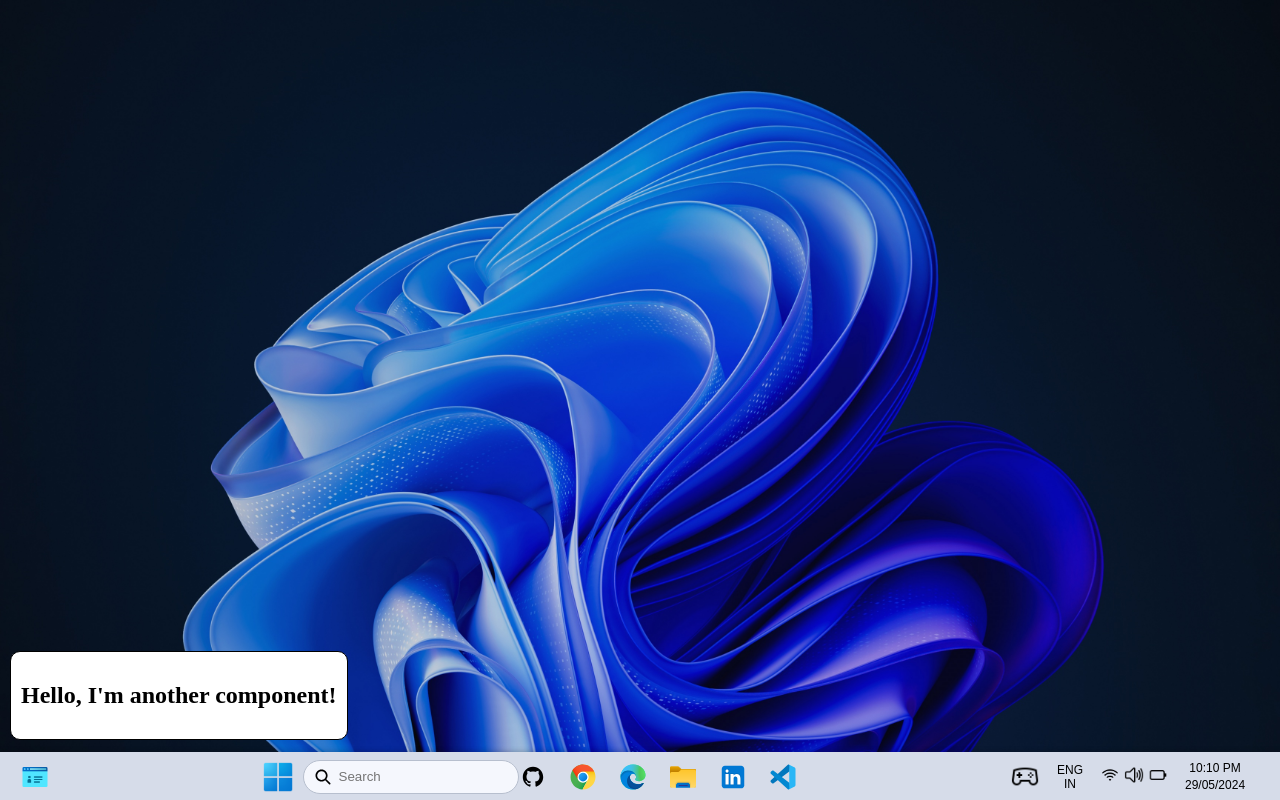
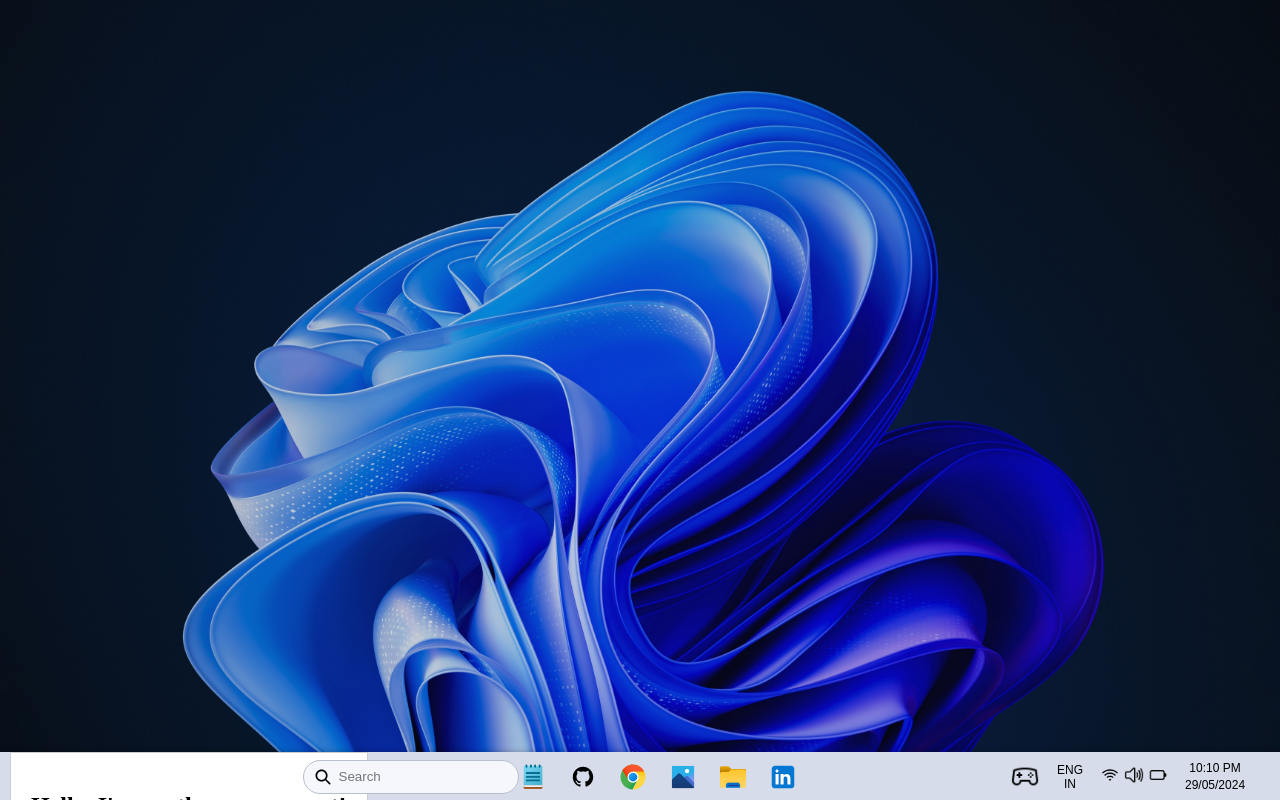
Before and after one commit to Piyush228/Windows11, a React (Create React App) app: page / in a window 1280 px wide. Both pictures are taken after a click on the picture 35 px from the left and 776 px from the top of the page. Built offline with nearby package versions, Linux system fonts and the light colour scheme.

Commit message:
Changes make in TaskBar

```diff
--- a/src/components/Taskbar.js
+++ b/src/components/Taskbar.js
@@ -3,28 +3,29 @@ import Modal from 'react-modal';
 import './Taskbar.scss';
 import SearchIcon from './SearchIcon';
 import RightIcons from './RightIcons';
-// import SmallIcon from './SmallIcon';
 import Icon from './Icon';
 import StartWindow from './StartWindow';
-
-// Set the root element for react-modal
+import AppIcon from './AppIcon';
+import AppComponent from './AppComponent/AppComponent';
+import Notepad from './Notepad/Notepad';
 Modal.setAppElement('#root');
 
 const Taskbar= ()=> {
   return (
     <div className="taskbar">
        <div className="taskbar-left">
-        <Icon iconName='Portfolio' iconUrl={`${process.env.PUBLIC_URL}/portfolio.png`} />
+        <Icon iconName='Portfolio' iconUrl={`${process.env.PUBLIC_URL}/portfolio.png`} message="My Portfolio :"/>
       </div>
       <div className="taskbar-centre">
         <Icon iconName='Start' iconUrl= {`${process.env.PUBLIC_URL}/start-icon.png`} componentName= {StartWindow}/>
         <SearchIcon />
-        <Icon iconName='Github' iconUrl= {`${process.env.PUBLIC_URL}/github.svg`}/>
-        <Icon iconName='Chrome' iconUrl= {`${process.env.PUBLIC_URL}/chrome-icon.svg`}/>
-        <Icon iconName='Edge' iconUrl= {`${process.env.PUBLIC_URL}/edge-icon.svg`}/>
+        <AppIcon iconName='Notepad' iconUrl= {`${process.env.PUBLIC_URL}/Notepad.png`} componentName={AppComponent} childComponentName={Notepad}/>
+        {/* <AppIcon iconName='Notepad' iconUrl= {`${process.env.PUBLIC_URL}/Notepad.png`} componentName={AppComponent} childComponentName={Chrome}/> */}
+        <Icon iconName='Github' iconUrl= {`${process.env.PUBLIC_URL}/github.svg`} message="Github Profile:" myLink="https://github.com/Piyush228"/>
+        <Icon iconName='Chrome' iconUrl= {`${process.env.PUBLIC_URL}/chrome-icon.svg`} />
+        <Icon iconName='Photos' iconUrl= {`${process.env.PUBLIC_URL}/photos.png`}/>
         <Icon iconName='File Explorer' iconUrl= {`${process.env.PUBLIC_URL}/file-explorer-icon.png`}/>
-        <Icon iconName='LinkedIn' iconUrl= {`${process.env.PUBLIC_URL}/linked-in-icon.svg`}/>
-        <Icon iconName='Visual Studio Code' iconUrl= {`${process.env.PUBLIC_URL}/visual-studio-code.svg`}/>
+        <Icon iconName='LinkedIn' iconUrl= {`${process.env.PUBLIC_URL}/linked-in-icon.svg`} message="LinkedIn Profile:"/>
       </div>
       <div className="taskbar-right">
         <RightIcons />
--- a/src/components/Taskbar.scss
+++ b/src/components/Taskbar.scss
@@ -14,6 +14,7 @@ body {
     bottom: 0;
     box-shadow: 0 -1px 5px rgba(0, 0, 0, 0.2);
     padding: 0 10px; /* Optional: Adds some padding to the sides */
+    z-index: 70000;
   }
 
   .taskbar-left {
@@ -65,13 +66,3 @@ body {
     background-color: #edf0fa;
     /* rgba(237,240,250,255); */
   }
-
-  .another-component-container {
-    border: 1px solid black;
-    border-radius: 10px;
-    padding: 10px;
-    position: absolute;
-    bottom: 60px; /* Adjust this value based on the height of your icon */
-    background-color: white; /* Ensure it's visible against the background */
-    z-index: 1000; /* Ensure it appears above other elements */
-  }
```
